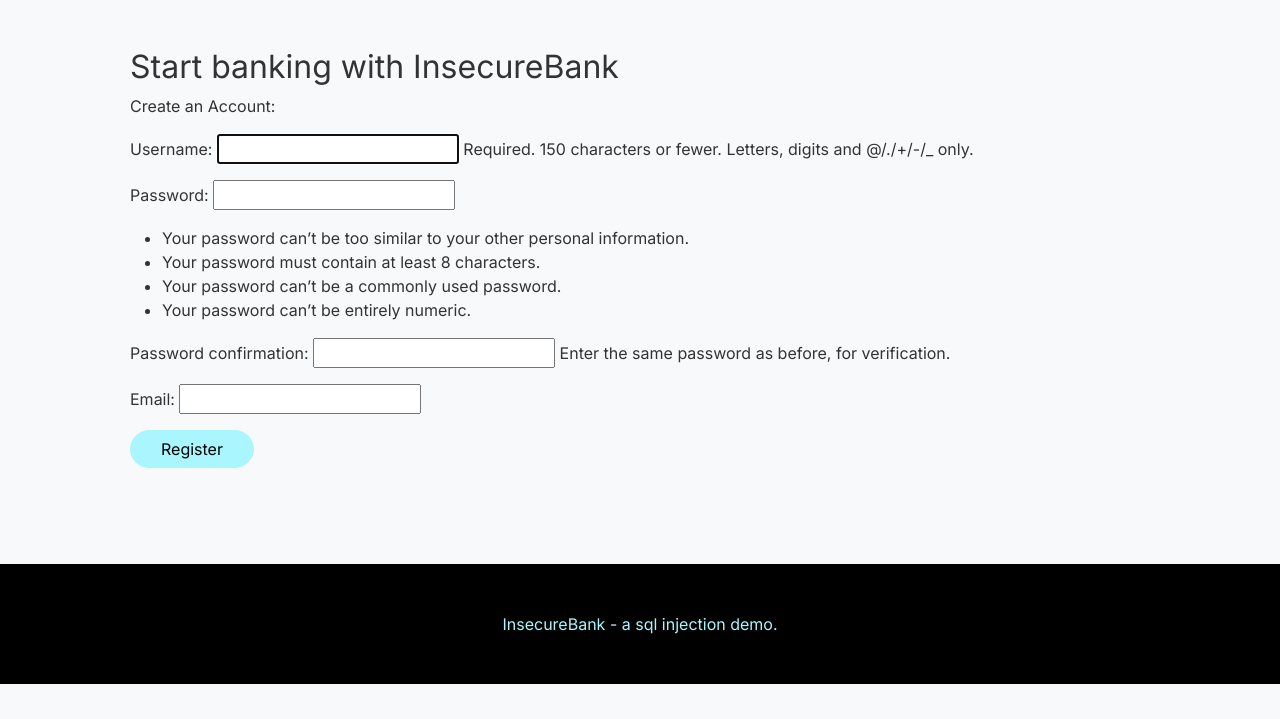
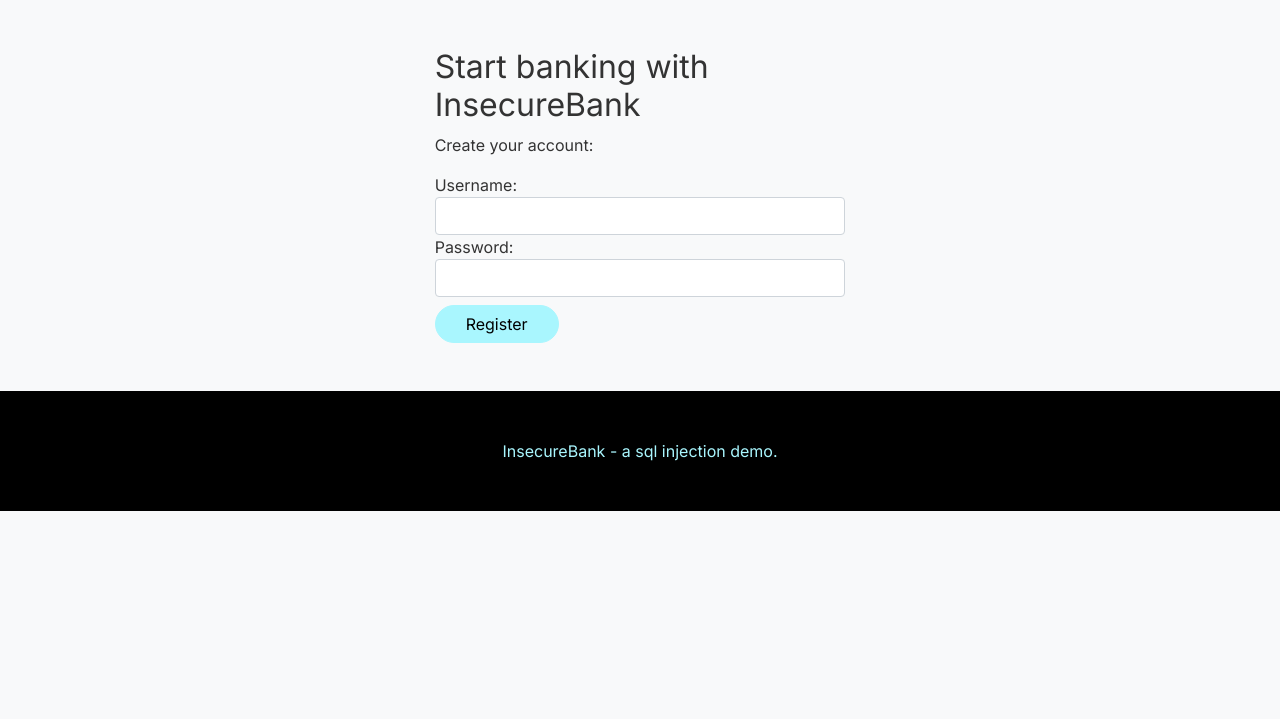
Before and after one commit to cmspencer109/SQLInjectionDemo, a Django app: page /register/ in a window 1280 px wide. Shown: the part 81-800 px from the top of the page. Run offline with Django 4.2, Linux system fonts and the light colour scheme; parts of the project's set-up code (start-up, migrations or seed data) failed here and were passed over; some libraries are stand-ins or nearby versions.

Commit message:
working custom login and register forms with custom hashing

```diff
--- a/bank/apps.py
+++ b/bank/apps.py
@@ -4,4 +4,4 @@ from django.apps import AppConfig
 class BankConfig(AppConfig):
     default_auto_field = 'django.db.models.BigAutoField'
     name = 'bank'
-    verbose_name = 'High Tech Banking'
+    verbose_name = 'InsecureBank'
--- a/bank/templates/bank/partials/header.html
+++ b/bank/templates/bank/partials/header.html
@@ -18,7 +18,6 @@
 
           {% if user.is_authenticated %}
             <a class="nav-item nav-link text-black" href="{% url 'logout' %}">Logout <i class="fas fa-sign-out-alt"></i></a>
-            <!-- <a class="nav-item nav-link" href="{% url 'profile' %}">Profile <i class="fas fa-user-circle"></i></a> -->
           {% else %}
           <a class="nav-item nav-link text-black ms-3 d-block" href="{% url 'register' %}">Join</a>
           <a class="nav-item nav-link text-black" href="{% url 'login' %}">Login</a>
--- a/lab4demosite/urls.py
+++ b/lab4demosite/urls.py
@@ -22,8 +22,8 @@ from users import views as user_views
 
 urlpatterns = [
     path('', include('bank.urls')),
-    path('register/', user_views.register, name='register'),
-    path('profile/', user_views.profile, name='profile'),
+    path('register/', user_views.custom_register, name='register'),
+    # path('profile/', user_views.profile, name='profile'),
     # path('login/', auth_views.LoginView.as_view(template_name='users/login.html'), name='login'),
     path('login/', user_views.custom_login, name='login'),
     path('logout/', auth_views.LogoutView.as_view(template_name='users/logout.html'), name='logout'),
--- a/users/templates/users/login.html
+++ b/users/templates/users/login.html
@@ -11,11 +11,11 @@
       {% endif %}
       <div class="form-group">
         <label for="username">Username:</label>
-        <input type="text" class="form-control" id="username" name="username" required>
+        <input type="text" class="form-control" id="username" name="username">
       </div>
       <div class="form-group">
         <label for="password">Password:</label>
-        <input type="password" class="form-control" id="password" name="password" required>
+        <input type="password" class="form-control" id="password" name="password">
       </div>
       <button type="submit" class="btn btn-primary2 btn-block mt-2">Login</button>
     </form>
--- a/users/templates/users/register.html
+++ b/users/templates/users/register.html
@@ -1,14 +1,24 @@
 {% extends "bank/base.html" %}
 {% block content %}
 
-<div class="container">
-  <div class="p-5">
-    <h2>Start banking with InsecureBank</h2>
-    <p>Create an Account:</p>
+<div class="row">
+  <div class="col-md-4 offset-md-4 mt-5">
     <form method="post">
       {% csrf_token %}
-      {{ form.as_p }}
-      <button type="submit" class="btn btn-primary2">Register</button>
+      <h2>Start banking with InsecureBank</h2>
+      <p>Create your account:</p>
+      {% if error %}
+        <div class="alert alert-danger">{{ error }}</div>
+      {% endif %}
+      <div class="form-group">
+        <label for="username">Username:</label>
+        <input type="text" class="form-control" id="username" name="username">
+      </div>
+      <div class="form-group">
+        <label for="password">Password:</label>
+        <input type="password" class="form-control" id="password" name="password">
+      </div>
+      <button type="submit" class="btn btn-primary2 btn-block mt-2">Register</button>
     </form>
   </div>
 </div>
--- a/users/views.py
+++ b/users/views.py
@@ -3,29 +3,64 @@ from django.contrib import messages
 from django.contrib.auth.decorators import login_required
 from .forms import UserRegisterForm
 from bank.models import BankAccount
+from django.contrib.auth.models import User
 from django.contrib.auth import authenticate, login
-from django.contrib.auth.hashers import check_password
+from django.contrib.auth.hashers import make_password
 from django.db import connection
-from django.contrib.auth.hashers import get_password_hash_and_salt
 import hashlib
+from datetime import datetime
 
 
-def register(request):
-  if request.method == 'POST':
-    form = UserRegisterForm(request.POST)
-    if form.is_valid():
-      username = form.cleaned_data.get('username')
-      messages.success(request, f'Account created for {username}! You are now able to log in')
-      user = form.save() # takes care of creating the user, hashing the password, etc.
-      BankAccount.objects.create(owner=user) # creates a new bank account tied to the user
-      return redirect('/login/')
-  else:
-    form = UserRegisterForm()
+def custom_register(request):
+    if request.method == 'POST':
+      username = request.POST['username']
+      password = request.POST['password']
 
-  context = {
-    'form': form
-  }
-  return render(request, 'users/register.html', context)
+      # make sure a user does not already exist
+      with connection.cursor() as cursor:
+        cursor.execute(f"SELECT * FROM auth_user WHERE username='{username}'")
+        user_row = cursor.fetchone()
+        if user_row:
+          error = 'Username already exists. Please choose a different one.'
+          return render(request, 'users/register.html', {'error': error})
+
+      # Hash the password
+      hashed_password = my_hasher(password)
+
+      current_time = datetime.now().strftime('%Y-%m-%d %H:%M:%S')
+
+      # Execute raw sql
+      with connection.cursor() as cursor:
+        cursor.execute(
+            "INSERT INTO auth_user (username, email, password, is_superuser, first_name, last_name, is_staff, is_active, date_joined) VALUES (%s, '', %s, 0, '', '', 0, 1, %s)",
+            [username, hashed_password, current_time]
+        )
+
+      # Get the newly created user from the database
+      # user = authenticate(username=username, password=password)
+      query = f"SELECT * FROM auth_user WHERE username='{username}'"
+
+      with connection.cursor() as cursor:
+          cursor.execute(query)
+          user_row = cursor.fetchone()
+
+      # Log in the user and create a new bank account
+      if user_row is not None:
+        user_id = user_row[0]
+        user_obj = User.objects.get(pk=user_id) #User.objects.filter(pk=user_id)[0]
+        BankAccount.objects.create(owner=user_obj)
+        messages.success(request, f'Account created for {username}! You are now able to log in.')
+        # return redirect('/login/')
+        return redirect('home')
+
+      # If the user wasn't created successfully, show an error message
+      else:
+        error = 'Error creating user. Please try again.'
+
+    else:
+      error = None
+
+    return render(request, 'users/register.html', {'error': error})
 
 
 def custom_login(request):
@@ -33,18 +68,13 @@ def custom_login(request):
     # raw sql queries in order to introduce the sql injection bug
 
     if request.method == 'POST':
-
-        # Get the username and password from the form data
         username = request.POST['username']
         password = request.POST['password']
 
-        # retrieve the password hash and find out the salt
-        stored_hash, salt = get_password_hash_and_salt(password)
-        # hash the entered password with the same salt
-        entered_hash = hashlib.pbkdf2_hmac('sha256', password.encode('utf-8'), salt, 100000)
+        hashed_password = my_hasher(password)
 
         # Raw SQL query. Here is the SQL injection vulnerability
-        query = f"SELECT * FROM auth_user WHERE username='{username}' AND password='{entered_hash}'"
+        query = f"SELECT * FROM auth_user WHERE username='{username}' AND password='{hashed_password}'"
 
         # Execute the query using Django's database connection
         with connection.cursor() as cursor:
@@ -53,7 +83,8 @@ def custom_login(request):
 
         # if the query returned a row then the user is there and we can authenticate them
         if user_row is not None:
-          user = authenticate(username=username, password=password)
+          user_id = user_row[0]
+          user = User.objects.get(pk=user_id) #User.objects.filter(pk=user_id)[0]
           if user is not None:
             login(request, user)
             return redirect('home')
@@ -68,18 +99,10 @@ def custom_login(request):
     return render(request, 'users/login.html', {'error': error})
 
 
-@login_required
-def profile(request):
-  return render(request, 'users/profile.html')
+def my_hasher(password):
+  return hashlib.sha256(password.encode('utf-8')).hexdigest()
 
 
-def authenticate(username, password):
-    with connection.cursor() as cursor:
-        cursor.execute("SELECT password FROM auth_user WHERE username = %s", [username])
-        row = cursor.fetchone()
-        if row is not None:
-            stored_hash, salt = get_password_hash_and_salt(row[0])
-            entered_hash = hashlib.pbkdf2_hmac('sha256', password.encode('utf-8'), salt, 100000)
-            if stored_hash == entered_hash:
-                return True
-    return False
+# @login_required
+# def profile(request):
+#   return render(request, 'users/profile.html')
```
Also changed, not shown: bank/urls.py (+0 -14 lines), users/templates/users/profile.html (+5 -5 lines), db.sqlite3.
